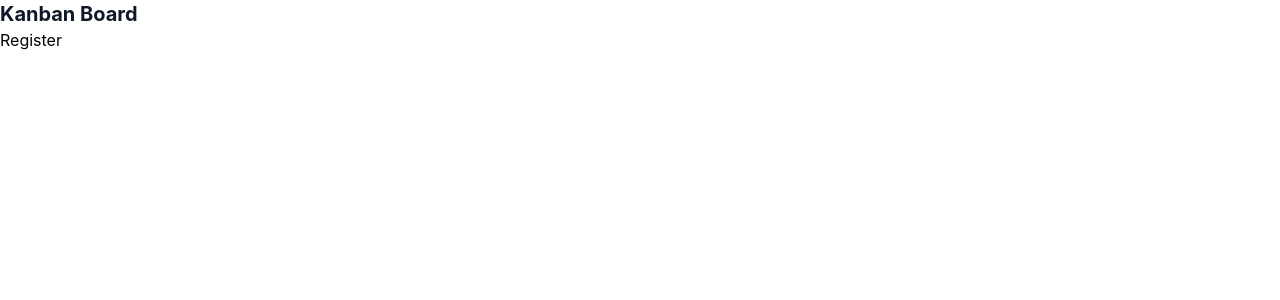
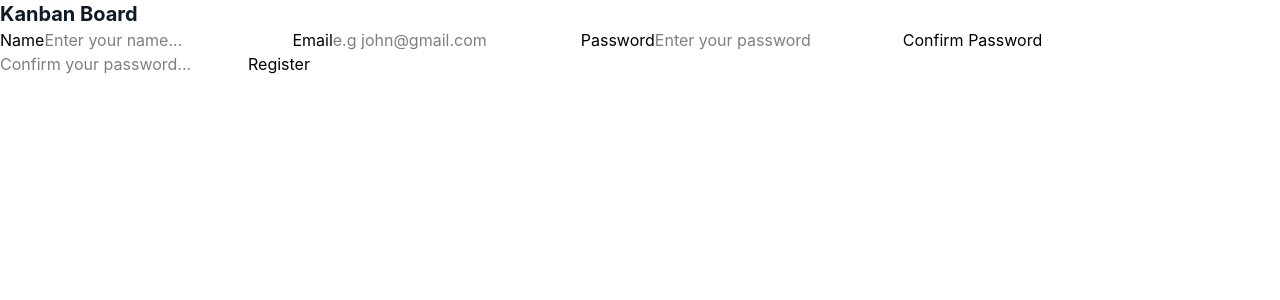
Before and after one commit to EvanBatac/kanban-board, a React (Vite) app in the folder client/: page /register in a window 1280 px wide. Shown: the top 300 px of the page. Built offline with nearby package versions, Linux system fonts and the light colour scheme.

Commit message:
feat(client): add register form with confirm password check

```diff
--- a/client/package.json
+++ b/client/package.json
@@ -11,6 +11,7 @@
   },
   "dependencies": {
     "@tailwindcss/vite": "^4.3.4",
+    "axios": "^1.21.0",
     "react": "^19.3.1",
     "react-dom": "^19.3.1",
     "react-router-dom": "^7.18.5",
--- /dev/null
+++ b/client/src/api/client.js
@@ -0,0 +1,7 @@
+import axios from "axios";
+
+const api = axios.create({
+  baseURL: import.meta.env.VITE_API_URL,
+});
+
+export default api;
--- a/client/src/pages/Register.jsx
+++ b/client/src/pages/Register.jsx
@@ -1,3 +1,69 @@
+import { useState } from "react";
 export default function Register() {
-  return <div>Register</div>;
+  const [formData, setFormData] = useState({
+    name: "",
+    email: "",
+    password: "",
+    confirmPassword: "",
+  });
+
+  const { name, email, password, confirmPassword } = formData;
+
+  function handleChange(e) {
+    setFormData({
+      ...formData,
+      [e.target.name]: e.target.value,
+    });
+  }
+
+  function handleSubmit(e) {
+    e.preventDefault();
+    console.log(formData);
+  }
+  return (
+    <>
+      <form onSubmit={handleSubmit}>
+        <label htmlFor="name">Name</label>
+        <input
+          id="name"
+          name="name"
+          value={name}
+          type="text"
+          onChange={handleChange}
+          placeholder="Enter your name..."
+          required
+        />
+        <label htmlFor="email">Email</label>
+        <input
+          id="email"
+          name="email"
+          value={email}
+          type="email"
+          onChange={handleChange}
+          required
+          placeholder="e.g john@gmail.com"
+        />
+        <label htmlFor="password">Password</label>
+        <input
+          id="password"
+          name="password"
+          value={password}
+          type="password"
+          onChange={handleChange}
+          required
+          placeholder="Enter your password"
+        />
+        <label htmlFor="confirmPassword">Confirm Password</label>
+        <input
+          id="confirmPassword"
+          name="confirmPassword"
+          value={confirmPassword}
+          onChange={handleChange}
+          type="password"
+          placeholder="Confirm your password..."
+        />
+        <button type="submit">Register</button>
+      </form>
+    </>
+  );
 }
```
Also changed, not shown: 2 other files (tests, documents, lock files or other folders).
